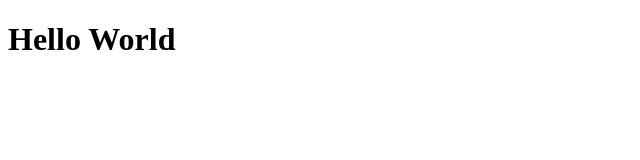
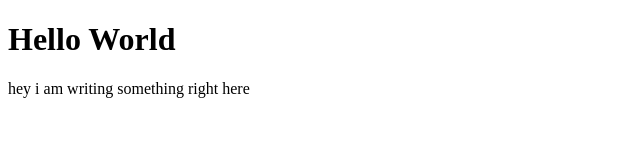
Before and after one commit to yassinemiladi/test, a plain HTML site: page index.html in a window 1280 px wide. Shown: the whole page, without its empty margins (0-640 px from the left). Drawn offline with Linux system fonts and the light colour scheme.

Commit message:
add paragraph

```diff
--- a/index.html
+++ b/index.html
@@ -6,5 +6,6 @@
   </head>
   <body>
     <h1>Hello World</h1>
+    <p>hey i am writing something right here</p>
   </body>
 </html>
```
